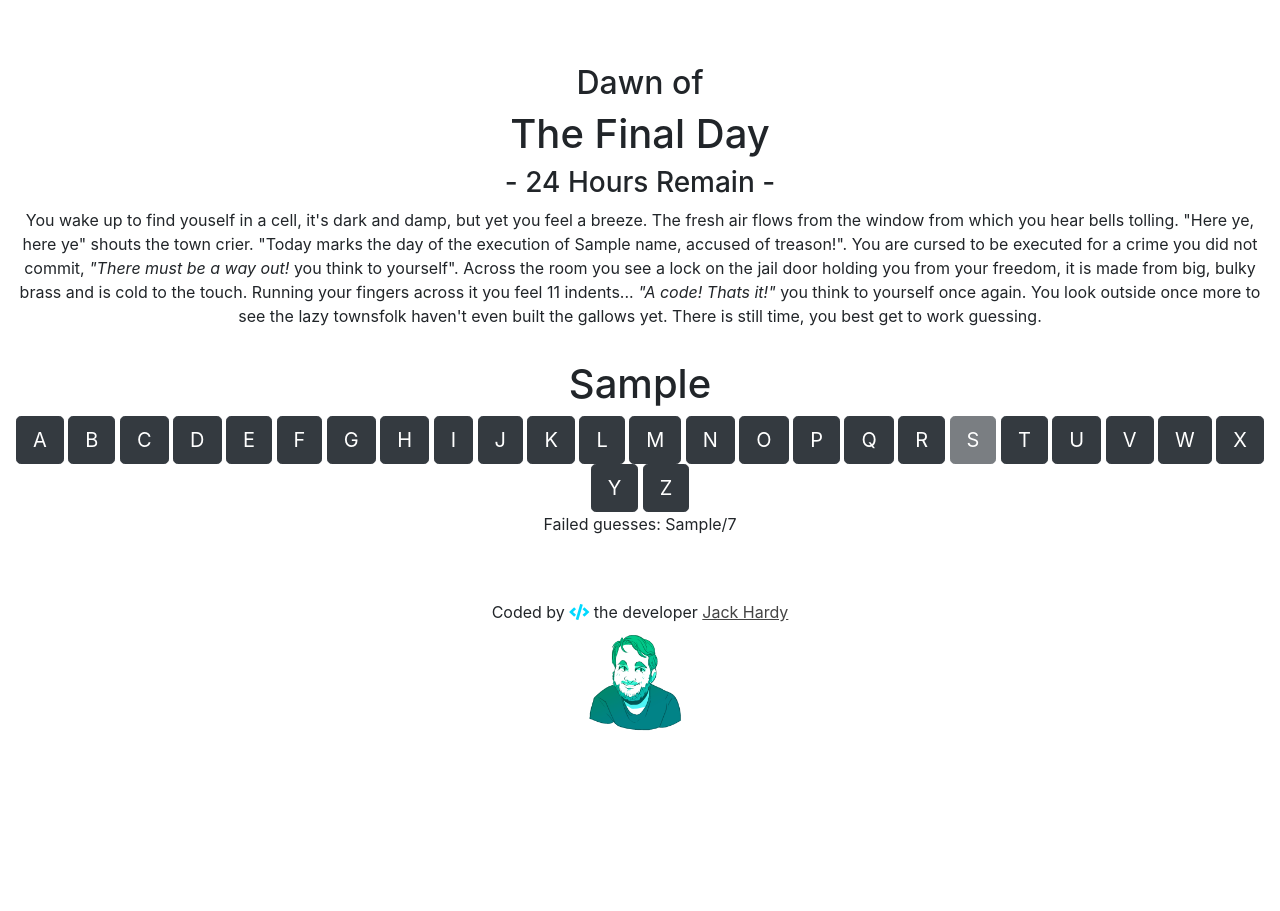
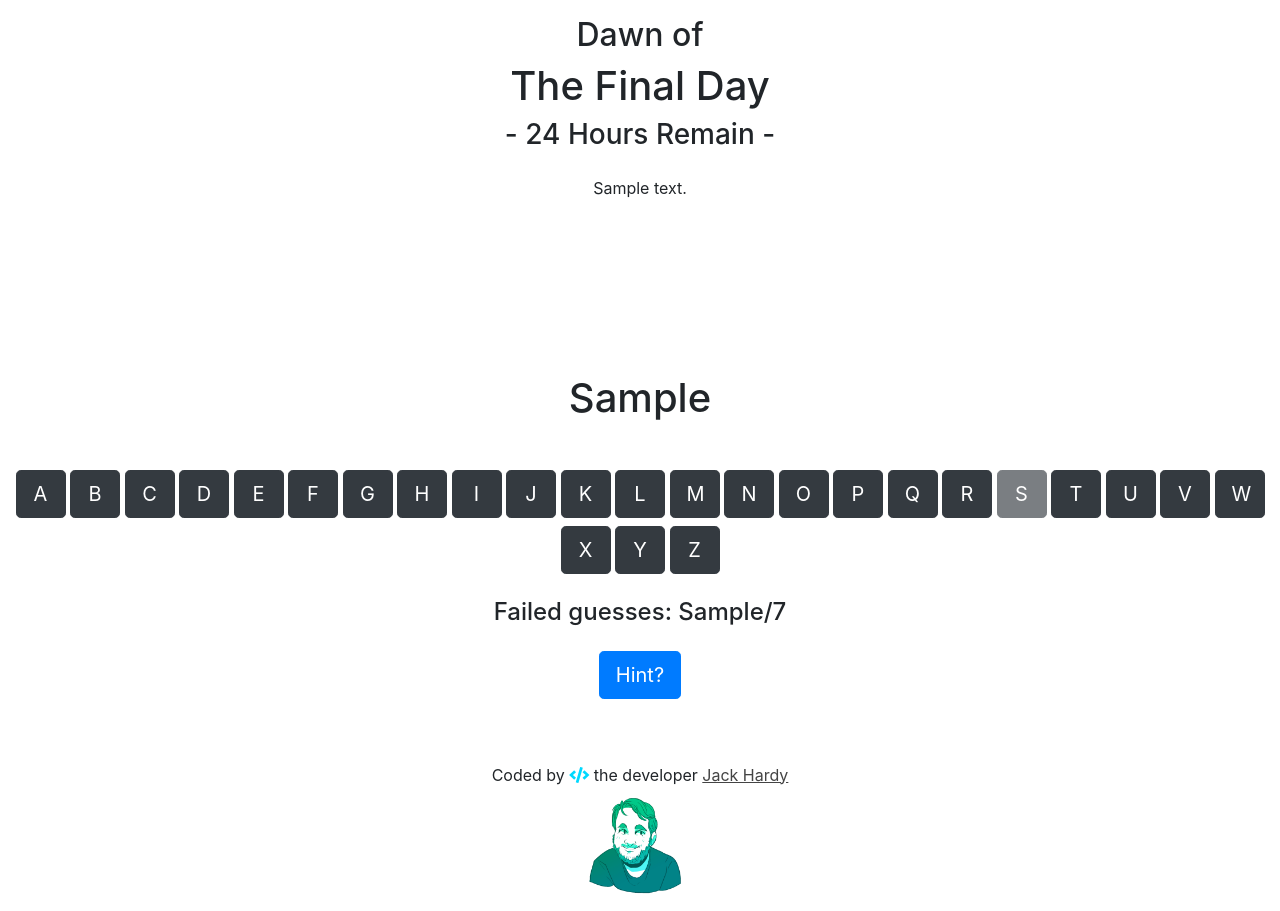
Before and after one commit to JackHardy/HangmanProject, a Symfony app: template templates/hangman/game.html.twig in a window 1280 px wide. Shown: the part 100-1011 px from the top of the page. Before the commit the page ends 831 px from the top, so only its background shows below. Run offline with Twig, Linux system fonts and the light colour scheme; the template is opened without the code that fills it: most values are stand-ins (such as "Sample title", 1, 10 or a date in 2020); some libraries are stand-ins or nearby versions.

Commit message:
Final build, coding finished, text added to mock DB. Tidied up and additional comments added

```diff
--- a/composer.json
+++ b/composer.json
@@ -18,7 +18,6 @@
         "symfony/monolog-bundle": "^3.0",
         "symfony/stopwatch": "^5.2",
         "symfony/twig-bundle": "5.2.*",
-        "symfony/var-dumper": "5.2.*",
         "symfony/web-profiler-bundle": "^5.2",
         "symfony/yaml": "5.2.*",
         "twig/extra-bundle": "^2.12|^3.0",
@@ -68,6 +67,7 @@
         }
     },
     "require-dev": {
-        "symfony/maker-bundle": "^1.28"
+        "symfony/maker-bundle": "^1.28",
+        "symfony/var-dumper": "5.2.*"
     }
 }
--- a/templates/base.html.twig
+++ b/templates/base.html.twig
@@ -10,6 +10,8 @@
     <link rel="stylesheet" href="https://cdnjs.cloudflare.com/ajax/libs/font-awesome/5.12.1/css/all.min.css"
         integrity="sha256-mmgLkCYLUQbXn0B1SRqzHar6dCnv9oZFPEC1g1cwlkk=" crossorigin="anonymous" />
     <link rel="stylesheet" href="{{ asset('css/app.css') }}">
+    <script src="https://ajax.googleapis.com/ajax/libs/jquery/3.3.1/jquery.min.js"></script>
+    <script src="https://maxcdn.bootstrapcdn.com/bootstrap/4.1.0/js/bootstrap.min.js"></script>
     {% endblock %}
 </head>
 
--- a/templates/hangman/game.html.twig
+++ b/templates/hangman/game.html.twig
@@ -4,19 +4,71 @@
 
 {% block body %}
 {% if win_fail_condition == 2 %}
-<p>you win</p>
+<div class="mt-3">
+    <i class="fas fa-running fa-10x" style="color:#00ccff"></i>
+    <div class="mb-5">
+        <h1>You Escaped</h1>
+    </div>
+    <div class="container" style="height: 150px;">
+        {{ current_text|raw }}
+    </div>
+    <div class="mb-5">
+        <h2>{{ word }}:</h2>
+        <h3><i>"{{ word_definition }}"</i></h3>
+    </div>
+    <div>
+        <form action="{{ path('app_hangman') }}" method="post">
+            <button class="btn btn-lg btn-primary" type="submit">
+                Play again?
+            </button>
+            <input type="hidden" name="birthday" value="{{ birthday }}" />
+            <input type="hidden" name="name" value="{{ name }}" />
+            <input type="hidden" name="difficulty" value="{{ difficulty }}" />
+        </form>
+    </div>
+    <p style="color:rgb(94, 116, 131);font-size:10px;">Want to change difficulty? Just head back to the home page</p>
+</div>
 
 {% elseif win_fail_condition == 1 %}
-<p>you lose</p>
+<div class="mt-3">
+    <i class="fas fa-skull-crossbones fa-10x" style="color:#444"></i>
+    <div class="mb-5">
+        <h1>You have run out of time</h1>
+    </div>
+    <div>
+        <div class="container" style="height: 150px;">
+            {{ current_text|raw }}
+        </div>
+        <h4>Game Over</h4>
+    </div>
+    <div class="mb-5">
+        <h2>{{ word }}:</h2>
+        <h3><i>"{{ word_definition }}"</i></h3>
+    </div>
+    <div>
+        <form action="{{ path('app_hangman') }}" method="post">
+            <button class="btn btn-lg btn-primary" type="submit">
+                Try again?
+            </button>
+            <input type="hidden" name="birthday" value="{{ birthday }}" />
+            <input type="hidden" name="name" value="{{ name }}" />
+            <input type="hidden" name="difficulty" value="{{ difficulty }}" />
+        </form>
+    </div>
+    <p style="color:rgb(94, 116, 131);font-size:10px;">Want to change difficulty? Just head back to the home page</p>
+</div>
 
 {% else %}
-<div class="mt-5 p-3">
-    <h2>Dawn of</h2>
-    <h1>The Final Day</h1>
-    <h3>- 24 Hours Remain -</h3>
+<div class="mt-3">
+    <div class="mb-4">
+        <h2>Dawn of</h2>
+        <h1>The Final Day</h1>
+        <h3>- 24 Hours Remain -</h3>
+    </div>
     {% if birthday|date("d/m") == "now"|date("d/m") %}
-    <div>
-        <div>
+    <div class="mb-3">
+        <i class="mb-2 fas fa-birthday-cake fa-3x" style="color:#00ccff"></i>
+        <div style="font-size:24px; font-weight:bold;">
             <span style="color:#ff6600">H</span><span style="color:#ffcc00">a</span><span
                 style="color:#ccff00">p</span><span style="color:#66ff00">p</span><span
                 style="color:#00ff00">y</span><span style="color: transparent;text-shadow: none;">&nbsp;</span><span
@@ -26,30 +78,28 @@
                 style="color:#ff00cc">a</span><span style="color:#ff0066">y</span><span style="color:#ff0000">!</span>
         </div>
         <div>
-            <p>Though, what a terrible night to have a curse!</p>
+            {% set difference = date("now"|date("d/m/Y")).diff(date(birthday|date("d/m/Y"))) %}
+            {% set years = difference.y %}
+            <p>Though, what a terrible night to have a curse! {{ years }} years for it all to come to this...</p>
         </div>
     </div>
     {% endif %}
-    <p>You wake up to find youself in a cell, it's dark and damp, but yet you feel a breeze. The fresh air flows from
-        the window from which you hear bells tolling. "Here ye, here ye" shouts the town crier. "Today marks the day of
-        the execution of {{ name }}, accused of treason!". You are cursed to be executed for a crime you did not commit,
-        <i>"There must be a way out!</i> you think to yourself". Across the room you see a lock on the jail door holding
-        you from your freedom, it is made from big, bulky brass and is cold to the touch. Running your fingers across it
-        you feel {{ word|length }} indents... <i>"A code! Thats it!"</i> you think to yourself once again. You look
-        outside once more to see the lazy townsfolk haven't even built the gallows yet. There is still time, you best
-        get to work guessing.
-    </p>
+    <div class="container mb-5" style="height: 150px;">
+        {{ current_text|raw }}
+    </div>
 </div>
-<div>
+<div class="mb-5">
     <h1>{{ revealed_word|join(' ') }}</h1>
 </div>
-<div>
+<div class="mb-3">
     <form action="{{ path('app_hangman') }}" method="post">
         {% for letter in 'a'|upper..'z'|upper %}
         {% if letter|upper in letters_guessed %}
-        <input class="btn btn-dark btn-lg" name="guess" id="guess" type="submit" value="{{ letter }}" disabled>
+        <input class="btn btn-dark btn-lg text-center mb-2" style="width: 50px;" name="guess" id="guess" type="submit"
+            value="{{ letter }}" disabled>
         {% else %}
-        <input class="btn btn-dark btn-lg" name="guess" id="guess" type="submit" value="{{ letter }}">
+        <input class="btn btn-dark btn-lg text-center mb-2" style="width: 50px;" name="guess" id="guess" type="submit"
+            value="{{ letter }}">
         {% endif %}
         {% endfor %}
         <input type="hidden" name="birthday" value="{{ birthday }}" />
@@ -63,7 +113,17 @@
         <input type="hidden" name="failed_guesses" value="{{ failed_guesses }}" />
     </form>
 </div>
-<p>Failed guesses: {{ failed_guesses }}/7</p>
+<div class="mb-4">
+    <h4>Failed guesses: {{ failed_guesses }}/7</h4>
+</div>
+<div class="mb-3">
+    <button class="btn btn-lg btn-primary" data-toggle="collapse" data-target="#hint">Hint?</button>
+
+    <div id="hint" class="collapse">
+        In panic you look around, only to find a small carving on the wall near the lock. It reads...</br><b>"{{
+            word_definition }}"</b></br>how very odd.
+    </div>
+</div>
 {% endif %}
 {% endblock %}
 
--- a/templates/hangman/index.html.twig
+++ b/templates/hangman/index.html.twig
@@ -12,8 +12,8 @@
 <div class="mt-5 p-3" style="margin: auto; width: 50%;">
     <form action="{{ path('app_hangman') }}" class="form-details" method="post">
         <h1 class="h3 mb-3 font-weight-normal">
-            {% if chicken == true %}
-            Too scared? Don't worry you can always try again
+            {% if return == true %}
+            Too hard? or maybe too easy, regardless, don't worry you can always try again
             {% else %}
             Wanna play a game?
             {% endif %}
@@ -22,7 +22,7 @@
         <input type="text" name="name" id="inputName" class="h3 mb-3 form-control" placeholder="Name"
             pattern="[a-zA-Z\s]+" required autofocus>
         <label for="birthday">Birthday</label>
-        <input type="date" name="birthday" id="inputBirthday" class="h3 mb-3 form-control">
+        <input type="date" name="birthday" id="inputBirthday" class="h3 mb-3 form-control" required autofocus>
         <p>Difficulty:</p>
         <input type="radio" name="difficulty" id="easy" value="0" class="h3 mb-3">
         <label for="easy">Easy</label><br>
```
Also changed, not shown: src/Controller/HangmanController.php (+7 -6 lines), src/Data/TextData.php (added, +40 -0 lines), src/Entity/Game.php (+62 -25 lines), 1 other file.
